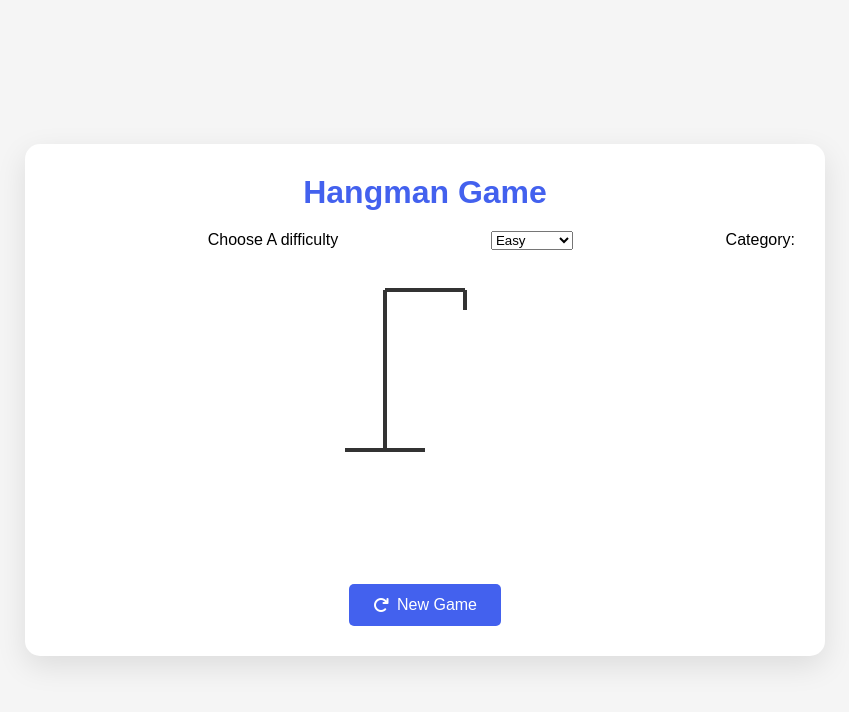
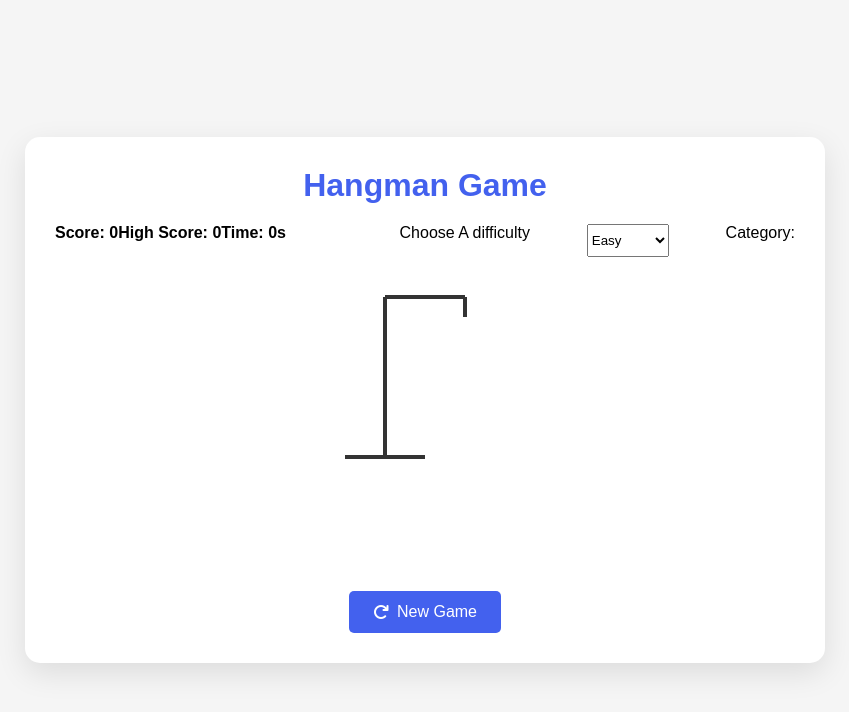
Before and after one commit to Dakotakuhn12/Hangman-Game, a website: page client/src/pages/hangman.html in a window 1280 px wide. Both pictures are taken after a click on the button "New Game". Shown: the whole page, without its empty margins (215-1064 px from the left). Drawn offline with nearby package versions, Linux system fonts and the light colour scheme; no server answers.

Commit message:
feat: Add scoreboard to display current score, high score, and timer

```diff
--- a/client/src/pages/hangman.html
+++ b/client/src/pages/hangman.html
@@ -27,6 +27,11 @@
       <h1>Hangman Game</h1>
 
       <div class="game-status">
+        <div class="scoreboard">
+          <p>Score: <span id="current-score">0</span></p>
+          <p>High Score: <span id="high-score">0</span></p>
+          <p>Time: <span id="timer">0</span>s</p>
+        </div>
         <p id="remaining-guesses"></p>
         <label for="diffictuly">Choose A difficulty</label>
         <select id="diffictuly_drop" name="diffictuly">
--- a/client/src/scripts/script.js
+++ b/client/src/scripts/script.js
@@ -57,7 +57,7 @@ document.addEventListener("DOMContentLoaded", async () => {
     const data = await chooseWordfromDB();
     console.log(data);
     const randomCategory = data.category;
-    selectedWord = data.name;
+    selectedWord = data.word;
 
     // Update UI
     if (categoryContainer) {
@@ -117,6 +117,8 @@ document.addEventListener("DOMContentLoaded", async () => {
       keyEl.addEventListener("click", () => handleGuess(letter));
       keyboard.appendChild(keyEl);
     }
+
+    difficulty_dropdown.hidden = true;
   }
 
   // Handle guess
@@ -141,6 +143,7 @@ document.addEventListener("DOMContentLoaded", async () => {
         gameOver = true;
         gameMessageEl.textContent = "Congrats! You Won!";
         gameMessageEl.style.color = "green";
+        difficulty_dropdown.hidden = false;
       }
     } else {
       wrongLetters.push(letter);
@@ -165,6 +168,7 @@ document.addEventListener("DOMContentLoaded", async () => {
         document.querySelectorAll(".word-letter").forEach((el) => {
           el.textContent = el.dataset.letter;
         });
+        difficulty_dropdown.hidden = false;
       }
     }
   }
@@ -293,8 +297,6 @@ document.addEventListener("DOMContentLoaded", async () => {
 
     remainingGuessesEl.textContent = `Remaining guesses: ${remainingGuesses}`;
   });
-
-  initGame();
 });
 
 function get_difficulty(difficulty_dropdown) {
@@ -306,10 +308,23 @@ function get_difficulty(difficulty_dropdown) {
   if (diff === "Medium") {
     return { difficulty: "Medium", remainingGuesses: 5 };
   }
+
   if (diff === "Hard") {
     return { difficulty: "Hard", remainingGuesses: 4 };
   }
   if (diff === "Advanced") {
     return { difficulty: "Advanced", remainingGuesses: 3 };
   }
+
+  // Score elements
+  const currentScoreEl = document.getElementById("current-score");
+  const highScoreEl = document.getElementById("high-score");
+  const timerEl = document.getElementById("timer");
+
+  let currentScore = 0;
+  let highScore = Number(localStorage.getItem("hangmanHighScore")) || 0;
+  let startTime;
+  let timerInterval;
+
+  highScoreEl.textContent = highScore;
 }
--- a/client/src/styles/style.css
+++ b/client/src/styles/style.css
@@ -29,6 +29,13 @@ body {
   width: 100%;
   max-width: 800px;
   text-align: center;
+}
+
+.scoreboard {
+  display: flex;
+  justify-content: space-around;
+  margin-bottom: 15px;
+  font-weight: bold;
 }
 
 h1 {
--- a/notes.txt
+++ b/notes.txt
@@ -5,7 +5,7 @@ Have it to where it can be played with different games modes ex: quick play, pri
 Put in a room code instead of copying a link for the private game mode
 for the quick play mode put in bots that play the game against you
 style it a bunch as well
-in single player have it show the high score you have meaning for example if yo uwin and had one guess left and
+in single player have it show the high score you have meaning for example if you uwin and had one guess left and
 then the second round you get 5 guesses left after winning add them up to calculate a high schore.
 in multiplayer have it do the same thing essentially in single player except have it so that it accumulates an amount of points for each player with a leaderboard and have it so that it calculates the scores based off of how mnay guess and time you took to calculate the score also include a timer
 after so long and if they don't guess in time they lose. But if they lose but got some letters still give them points for getting some of the words.
```
